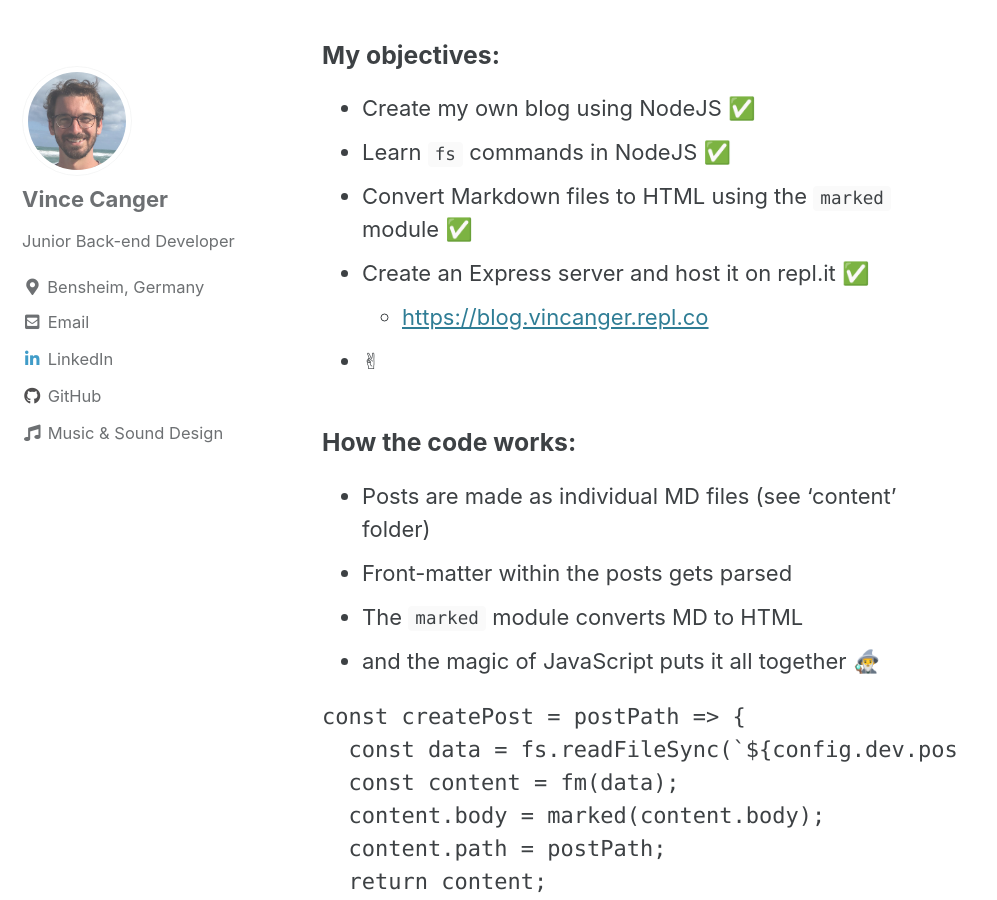
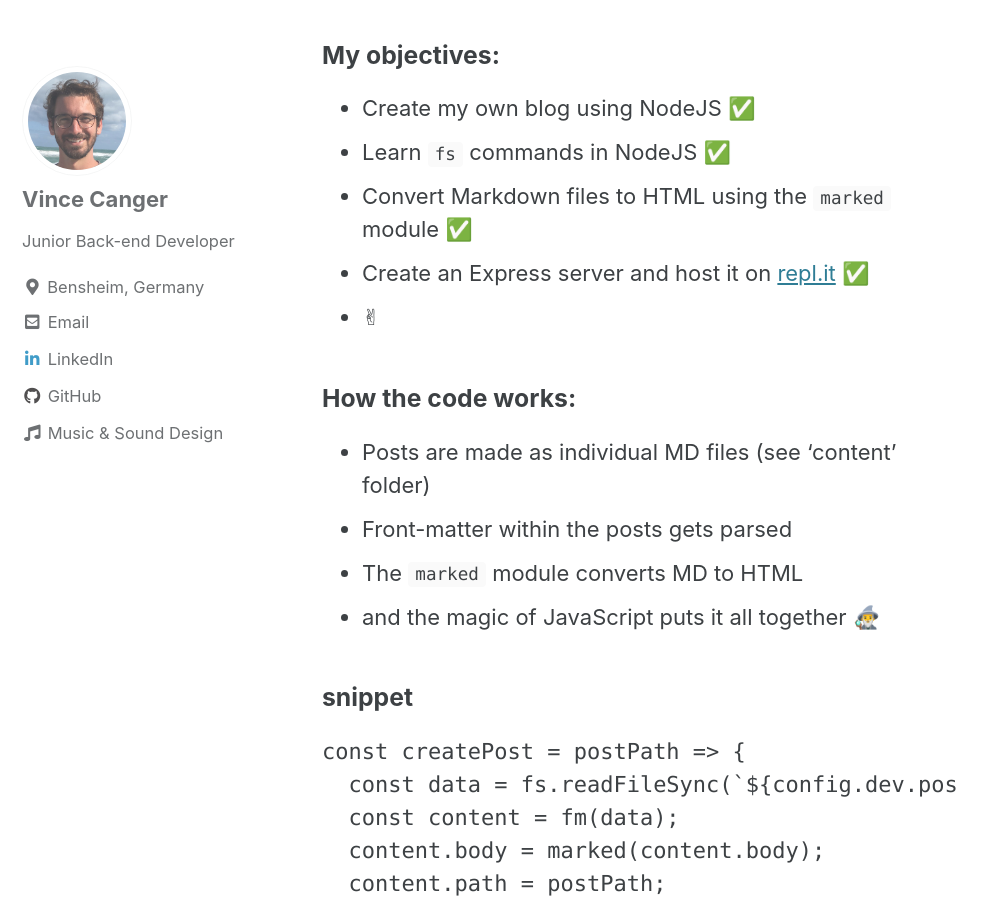
Before and after one commit to vincanger/vincanger.github.io, a Jekyll site: the page built from _posts/2021-01-19-nodejs-blog.md, in a window 1280 px wide and 900 px high, scrolled down 252 px. Shown: the whole window, without its empty margins (0-997 px from the left). Built offline with Jekyll 4.4.1, drawn with Linux system fonts in a browser that asks for light colours; cached includes are drawn as plain includes; some of the changed lines change nothing that is shown.

Commit message:
change nodejs blog

````diff
--- a/_posts/2021-01-19-nodejs-blog.md
+++ b/_posts/2021-01-19-nodejs-blog.md
@@ -11,8 +11,7 @@ view the blog on [repl.it](https://blog.vincanger.repl.co)
 - Create my own blog using NodeJS ✅
 - Learn `fs` commands in NodeJS ✅
 - Convert Markdown files to HTML using the `marked` module ✅
-- Create an Express server and host it on repl.it ✅
-  - [https://blog.vincanger.repl.co](https://blog.vincanger.repl.co)
+- Create an Express server and host it on [repl.it](https://blog.vincanger.repl.co) ✅
 - ✌
 
 ### How the code works:
@@ -21,7 +20,7 @@ view the blog on [repl.it](https://blog.vincanger.repl.co)
 - The `marked` module converts MD to HTML
 - and the magic of JavaScript puts it all together 🧙‍♂️
 
-
+### snippet
 ```JavaScript
 const createPost = postPath => {
   const data = fs.readFileSync(`${config.dev.postsdir}/${postPath}.md`, "utf8");
````
